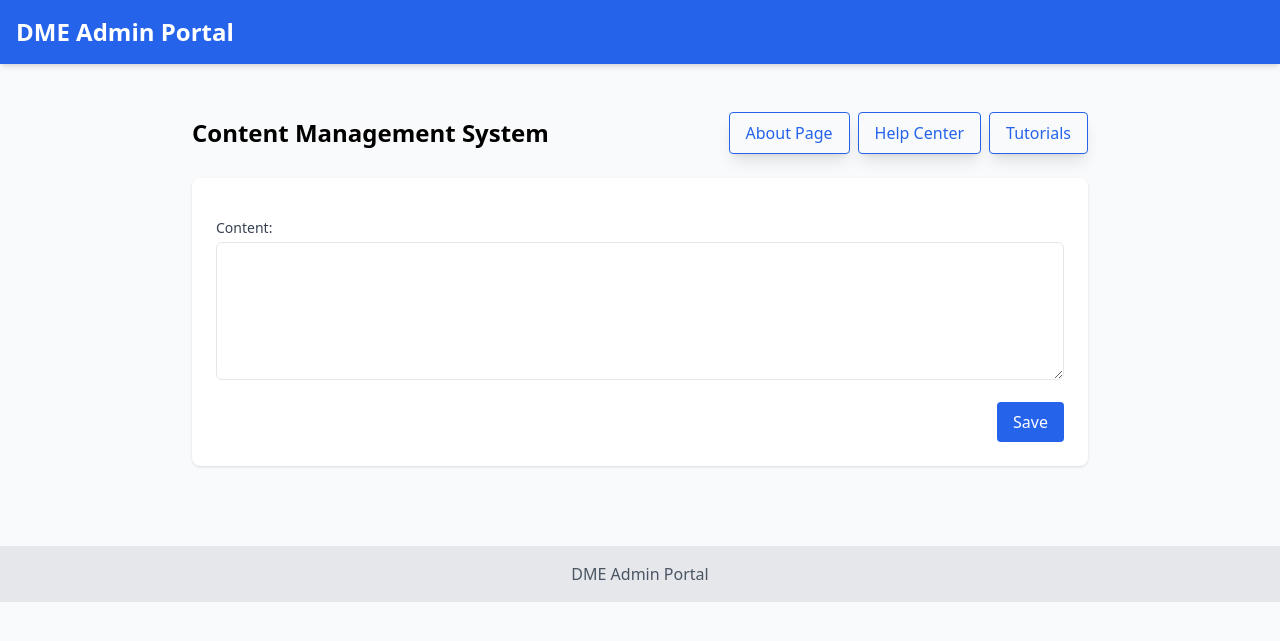
After one commit to decisionMe/dme_admin, a FastAPI app: template templates/about.html in a window 1280 px wide. The commit adds this page. Shown: the top 641 px of the page. Run offline with FastAPI, Linux system fonts and the light colour scheme; the template is opened without the code that fills it, so the values that code supplies are empty; parts of the project's set-up code (start-up, migrations or seed data) failed here and were passed over; some libraries are stand-ins or nearby versions.

Commit message:
feat(DEC-374): add structure for CMS and usage of it

```diff
--- a/app.py
+++ b/app.py
@@ -6,6 +6,7 @@ from fastapi.responses import RedirectResponse, HTMLResponse, JSONResponse
 from fastapi.staticfiles import StaticFiles
 from sqlalchemy.orm import Session
 from sqlalchemy.exc import SQLAlchemyError
+from models.cms import CMS
 import logging
 from typing import Optional
 from pydantic import BaseModel
@@ -188,6 +189,38 @@ async def list_prompts(
                 "error": "Failed to load prompts from database"
             }
         )
+
+@app.get("/cms/about")
+async def cms(request: Request):
+    """Display the About page"""
+    # Check if user is logged in
+    session_token = request.cookies.get(SESSION_COOKIE_NAME)
+    if not session_token or not verify_session_token(session_token):
+        logger.info("User not authenticated, redirecting to login")
+        return RedirectResponse(url="/login", status_code=status.HTTP_302_FOUND)
+
+    return templates.TemplateResponse(
+        "about.html",
+        {"request": request, "is_authenticated": True, "cms_page": "about"}
+    )
+
+@app.post("/cms/about/update")
+async def cms_update_about(request: Request, content: str = Form(...), db: Session = Depends(get_db)):
+    try:
+        about = db.query(CMS).filter_by(field_name="about").first()
+
+        if about:
+            about.html_content = content
+        else:
+            about = CMS(field_name="about", html_content=content)
+
+        db.add(about)
+        db.commit()
+
+        return "About page updated successfully"
+    except SQLAlchemyError as e:
+        logger.error(f"Database error: {str(e)}")
+        return "Failed to update about page"
 
 @app.get("/subscription/recovery")
 async def subscription_recovery_page(request: Request, db: Session = Depends(get_db)):
--- /dev/null
+++ b/templates/about.html
@@ -0,0 +1,26 @@
+{% extends "base.html" %}
+
+{% block title %}About Page - DME Admin{% endblock %}
+
+{% block content %}
+<div class="max-w-4xl mx-auto">
+  {% include "components/cms_menu.html" %}
+  <form id="edit-about-form"
+    class="mb-8 bg-white rounded-lg shadow p-6"
+    hx-post="/cms/about/update"
+    hx-target="#message-box"
+    hx-swap="innerHTML"
+    hx-trigger="submit">
+    <div class="space-y-4">
+      <div id="message-box"></div>
+      <div>
+        <label class="block text-sm font-medium text-gray-700 mb-1">Content:</label>
+        <textarea name="content" rows="5" class="w-full p-2 border rounded-md whitespace-pre-wrap"></textarea>
+      </div>
+      <div class="flex justify-end gap-2 mt-4">
+        <button type="submit" class="px-4 py-2 bg-blue-600 text-white rounded hover:bg-blue-700">Save</button>
+      </div>
+    </div>
+  </form>
+</div>
+{% endblock %}
--- a/templates/base.html
+++ b/templates/base.html
@@ -25,7 +25,11 @@
         <div class="container mx-auto flex justify-between items-center">
             <h1 class="text-2xl font-bold">DME Admin Portal</h1>
             {% if is_authenticated %}
-            <a href="/logout" class="px-4 py-2 bg-blue-700 rounded hover:bg-blue-800">Logout</a>
+            <div>
+                <a href="/prompts" class="px-4 py-2 bg-blue-700 rounded hover:bg-blue-800">Prompts</a>
+                <a href="/cms/about" class="px-4 py-2 bg-blue-700 rounded hover:bg-blue-800">CMS</a>
+                <a href="/logout" class="px-4 py-2 bg-blue-700 rounded hover:bg-blue-800">Logout</a>
+            </div>
             {% endif %}
         </div>
     </header>
--- /dev/null
+++ b/templates/components/cms_menu.html
@@ -0,0 +1,23 @@
+<div class="flex justify-between items-center mb-6">
+  <h2 class="text-2xl font-bold">Content Management System</h2>
+  <div class="flex space-x-2">
+    <a
+      href="/cms/about"
+      class="px-4 py-2 text-blue-600 rounded shadow-lg border border-blue-600 hover:bg-blue-600 hover:text-white {% if cms_page == 'about' %}bg-blue-600 text-white{% endif %}"
+    >
+      About Page
+    </a>
+    <a
+      href="/cms/help-center"
+      class="px-4 py-2 text-blue-600 rounded shadow-lg border border-blue-600 hover:bg-blue-600 hover:text-white"
+    >
+      Help Center
+    </a>
+    <a
+      href="/cms/tutorials"
+      class="px-4 py-2 text-blue-600 rounded shadow-lg border border-blue-600 hover:bg-blue-600 hover:text-white"
+    >
+      Tutorials
+    </a>
+  </div>
+</div>
```
Also changed, not shown: models/cms.py (added, +28 -0 lines), models/tree_node.py (added, +48 -0 lines).
